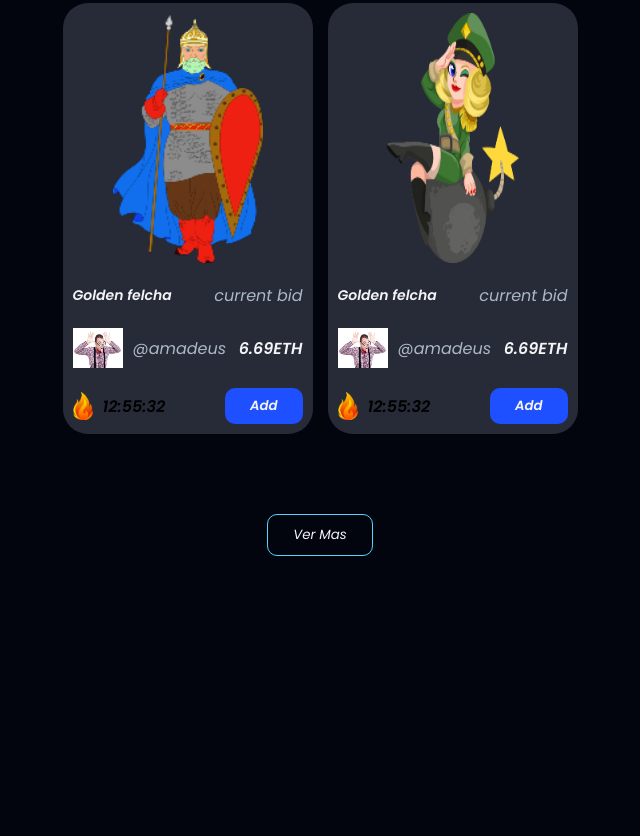
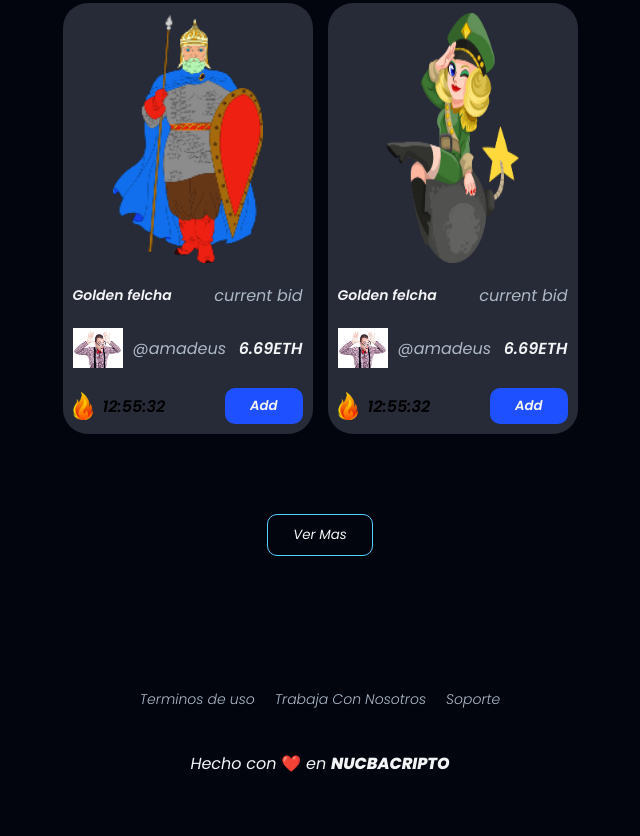
Before and after one commit to NicoGaleto/nucba.nft, a plain HTML site: page index.html in a window 1280 px wide. Shown: the part 2634-3470 px from the top of the page, without its empty margins (320-960 px from the left). Before the commit the page ends 3260 px from the top, so only its background shows below. Drawn offline with Linux system fonts and the light colour scheme.

Commit message:
agregue el footer

```diff
--- a/NFT1/style.css
+++ b/NFT1/style.css
@@ -475,3 +475,28 @@ main {
   padding: 10px 25px;
   cursor: pointer;
 }
+
+footer {
+  display: flex;
+  flex-direction: column;
+  justify-content: center;
+  align-items: center;
+  gap: 40px;
+  padding: 60px 0px;
+  color: var(--text-white);
+}
+
+.foother-link {
+  display: flex;
+  gap: 20px;
+}
+
+footer a {
+  color: var(--text-gray);
+  font-size: var(--font-sn);
+  font-weight: var(--font-light);
+}
+
+footer span {
+  font-weight: var(--font-black);
+}
--- a/index.html
+++ b/index.html
@@ -377,6 +377,14 @@
         <button class="btn-load">Ver Mas</button>
       </section>
     </main>
+    <footer>
+      <ul class="foother-link">
+        <li><a href="#">Terminos de uso</a></li>
+        <li><a href="#">Trabaja Con Nosotros</a></li>
+        <li><a href="#">Soporte</a></li>
+      </ul>
+      <p>Hecho con ❤️ en <span>NUCBACRIPTO</span></p>
+    </footer>
 
     <h2></h2>
   </body>
```
